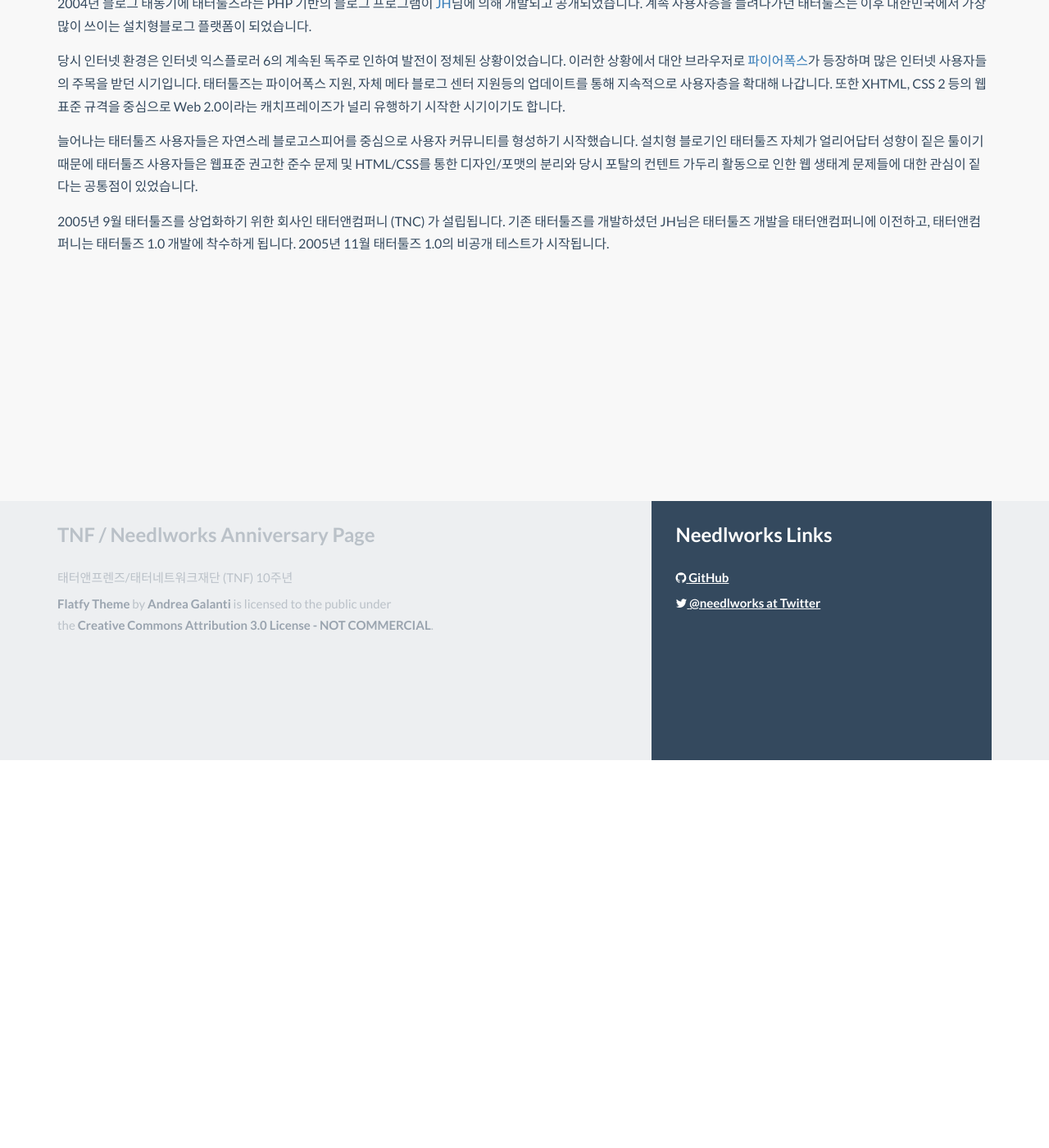
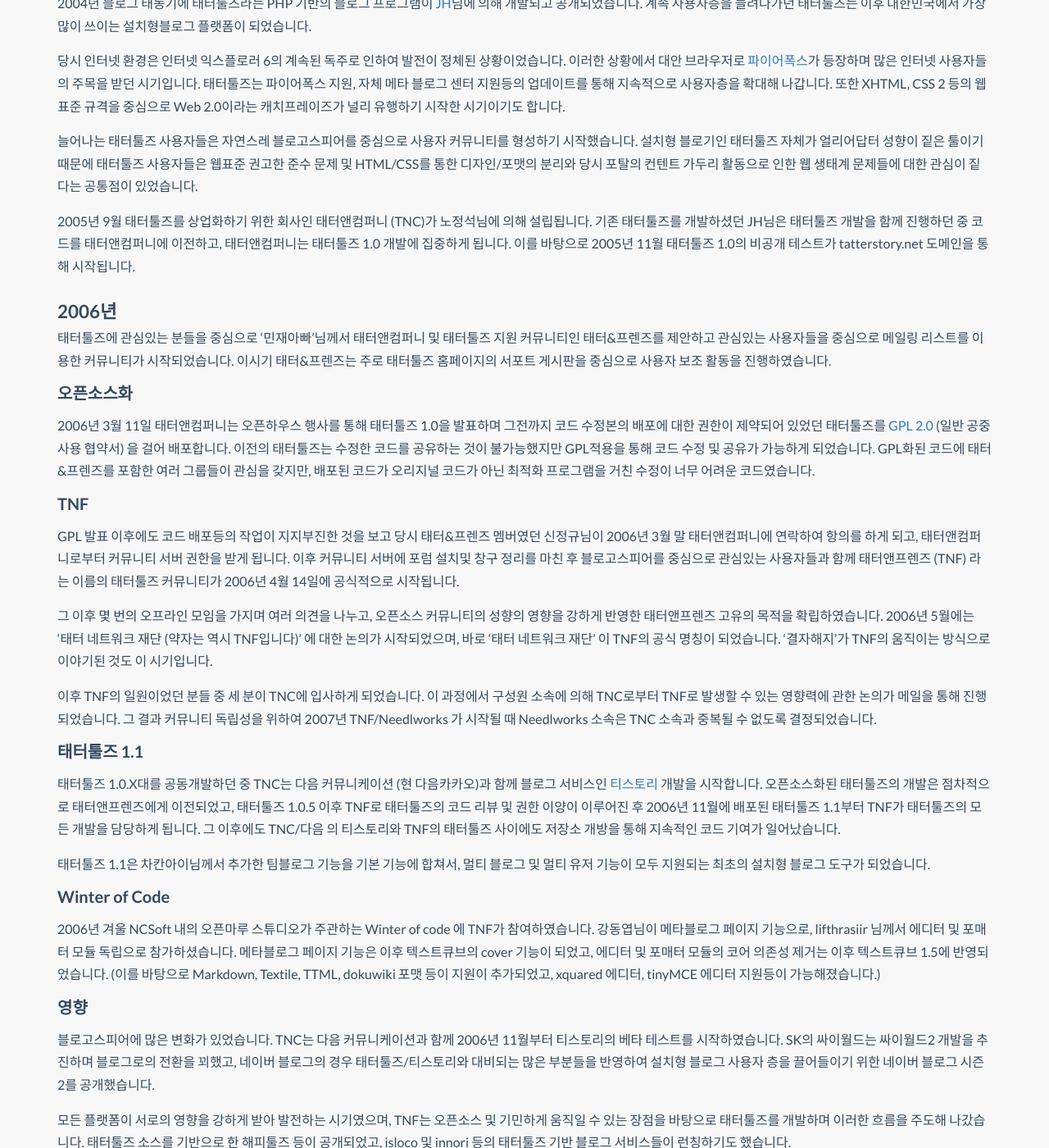
Before and after one commit to Needlworks/10yr-anniversary, a Jekyll site: the page built from history.md, in a window 1280 px wide and 1400 px high, scrolled down 402 px. Shown: the whole window at 82% size. Built offline with Jekyll 4.4.1, drawn with Linux system fonts in a browser that asks for light colours; nearby versions of some CDN libraries; before the commit the page ends 1329 px from its top, so only the background shows below that.

Commit message:
updated - history (from google docs)  -

```diff
--- a/history.md
+++ b/history.md
@@ -19,4 +19,36 @@
 
 늘어나는 태터툴즈 사용자들은 자연스레 블로고스피어를 중심으로 사용자 커뮤니티를 형성하기 시작했습니다. 설치형 블로기인 태터툴즈 자체가 얼리어답터 성향이 짙은 툴이기 때문에 태터툴즈 사용자들은 웹표준 권고한 준수 문제 및 HTML/CSS를 통한 디자인/포맷의 분리와 당시 포탈의 컨텐트 가두리 활동으로 인한 웹 생태계 문제들에 대한 관심이 짙다는 공통점이 있었습니다.
 
-2005년 9월 태터툴즈를 상업화하기 위한 회사인 태터앤컴퍼니 (TNC) 가 설립됩니다. 기존 태터툴즈를 개발하셨던 JH님은 태터툴즈 개발을 태터앤컴퍼니에 이전하고, 태터앤컴퍼니는 태터툴즈 1.0 개발에 착수하게 됩니다. 2005년 11월 태터툴즈 1.0의 비공개 테스트가 시작됩니다.
+2005년 9월 태터툴즈를 상업화하기 위한 회사인 태터앤컴퍼니 (TNC)가 노정석님에 의해 설립됩니다. 기존 태터툴즈를 개발하셨던 JH님은 태터툴즈 개발을 함께 진행하던 중 코드를 태터앤컴퍼니에 이전하고, 태터앤컴퍼니는 태터툴즈 1.0 개발에 집중하게 됩니다. 이를 바탕으로 2005년 11월 태터툴즈 1.0의 비공개 테스트가 tatterstory.net 도메인을 통해 시작됩니다.
+
+2006년
+---
+태터툴즈에 관심있는 분들을 중심으로 '민재아빠'님께서 태터앤컴퍼니 및 태터툴즈 지원 커뮤니티인 태터&프렌즈를 제안하고 관심있는 사용자들을 중심으로 메일링 리스트를 이용한 커뮤니티가 시작되었습니다. 이시기 태터&프렌즈는 주로 태터툴즈 홈페이지의 서포트 게시판을 중심으로 사용자 보조 활동을 진행하였습니다.
+
+#### 오픈소스화
+
+2006년 3월 11일 태터앤컴퍼니는 오픈하우스 행사를 통해 태터툴즈 1.0을 발표하며 그전까지 코드 수정본의 배포에 대한 권한이 제약되어 있었던 태터툴즈를 [GPL 2.0](https://www.gnu.org/licenses/gpl-2.0.html) (일반 공중 사용 협약서) 을 걸어 배포합니다. 이전의 태터툴즈는 수정한 코드를 공유하는 것이 불가능했지만 GPL적용을 통해 코드 수정 및 공유가 가능하게 되었습니다. GPL화된 코드에 태터&프렌즈를 포함한 여러 그룹들이 관심을 갖지만, 배포된 코드가 오리지널 코드가 아닌 최적화 프로그램을 거친 수정이 너무 어려운 코드였습니다.
+
+#### TNF
+
+GPL 발표 이후에도 코드 배포등의 작업이 지지부진한 것을 보고 당시 태터&프렌즈 멤버였던 신정규님이 2006년 3월 말 태터앤컴퍼니에 연락하여 항의를 하게 되고, 태터앤컴퍼니로부터 커뮤니티 서버 권한을 받게 됩니다. 이후 커뮤니티 서버에 포럼 설치및 창구 정리를 마친 후 블로고스피어를 중심으로 관심있는 사용자들과 함께 태터앤프렌즈 (TNF) 라는 이름의 태터툴즈 커뮤니티가 2006년 4월 14일에 공식적으로 시작됩니다.
+
+그 이후 몇 번의 오프라인 모임을 가지며 여러 의견을 나누고, 오픈소스 커뮤니티의 성향의 영향을 강하게 반영한 태터앤프렌즈 고유의 목적을 확립하였습니다. 2006년 5월에는 '태터 네트워크 재단 (약자는 역시 TNF입니다)' 에 대한 논의가 시작되었으며, 바로 '태터 네트워크 재단' 이 TNF의 공식 명칭이 되었습니다. '결자해지'가 TNF의 움직이는 방식으로 이야기된 것도 이 시기입니다.
+
+이후 TNF의 일원이었던 분들 중 세 분이 TNC에 입사하게 되었습니다. 이 과정에서 구성원 소속에 의해 TNC로부터 TNF로 발생할 수 있는 영향력에 관한 논의가 메일을 통해 진행되었습니다. 그 결과 커뮤니티 독립성을 위하여 2007년 TNF/Needlworks 가 시작될 때 Needlworks 소속은 TNC 소속과 중복될 수 없도록 결정되었습니다.
+
+#### 태터툴즈 1.1
+
+태터툴즈 1.0.X대를 공동개발하던 중 TNC는 다음 커뮤니케이션 (현 다음카카오)과 함께 블로그 서비스인 [티스토리](http://www.tistory.com) 개발을 시작합니다. 오픈소스화된 태터툴즈의 개발은 점차적으로 태터앤프렌즈에게 이전되었고, 태터툴즈 1.0.5 이후 TNF로 태터툴즈의 코드 리뷰 및 권한 이양이 이루어진 후 2006년 11월에 배포된 태터툴즈 1.1부터 TNF가 태터툴즈의 모든 개발을 담당하게 됩니다. 그 이후에도 TNC/다음 의 티스토리와 TNF의 태터툴즈 사이에도 저장소 개방을 통해 지속적인 코드 기여가 일어났습니다.
+
+태터툴즈 1.1은 차칸아이님께서 추가한 팀블로그 기능을 기본 기능에 합쳐서, 멀티 블로그 및 멀티 유저 기능이 모두 지원되는 최초의 설치형 블로그 도구가 되었습니다.
+
+#### Winter of Code
+
+2006년 겨울 NCSoft 내의 오픈마루 스튜디오가 주관하는 Winter of code 에 TNF가 참여하였습니다. 강동엽님이 메타블로그 페이지 기능으로, lifthrasiir 님께서 에디터 및 포매터 모듈 독립으로 참가하셨습니다. 메타블로그 페이지 기능은 이후 텍스트큐브의 cover 기능이 되었고, 에디터 및 포매터 모듈의 코어 의존성 제거는 이후 텍스트큐브 1.5에 반영되었습니다. (이를 바탕으로 Markdown, Textile, TTML, dokuwiki 포맷 등이 지원이 추가되었고, xquared 에디터, tinyMCE 에디터 지원등이 가능해졌습니다.)
+
+#### 영향
+
+블로고스피어에 많은 변화가 있었습니다. TNC는 다음 커뮤니케이션과 함께 2006년 11월부터 티스토리의 베타 테스트를 시작하였습니다. SK의 싸이월드는 싸이월드2 개발을 추진하며 블로그로의 전환을 꾀했고, 네이버 블로그의 경우 태터툴즈/티스토리와 대비되는 많은 부분들을 반영하여 설치형 블로그 사용자 층을 끌어들이기 위한 네이버 블로그 시즌 2를 공개했습니다.
+
+모든 플랫폼이 서로의 영향을 강하게 받아 발전하는 시기였으며, TNF는 오픈소스 및 기민하게 움직일 수 있는 장점을 바탕으로 태터툴즈를 개발하며 이러한 흐름을 주도해 나갔습니다. 태터툴즈 소스를 기반으로 한 해피툴즈 등이 공개되었고, isloco 및 innori 등의 태터툴즈 기반 블로그 서비스들이 런칭하기도 했습니다.
```
Also changed, not shown: index.html (+7 -1 lines), trivia.md (+2 -0 lines).
